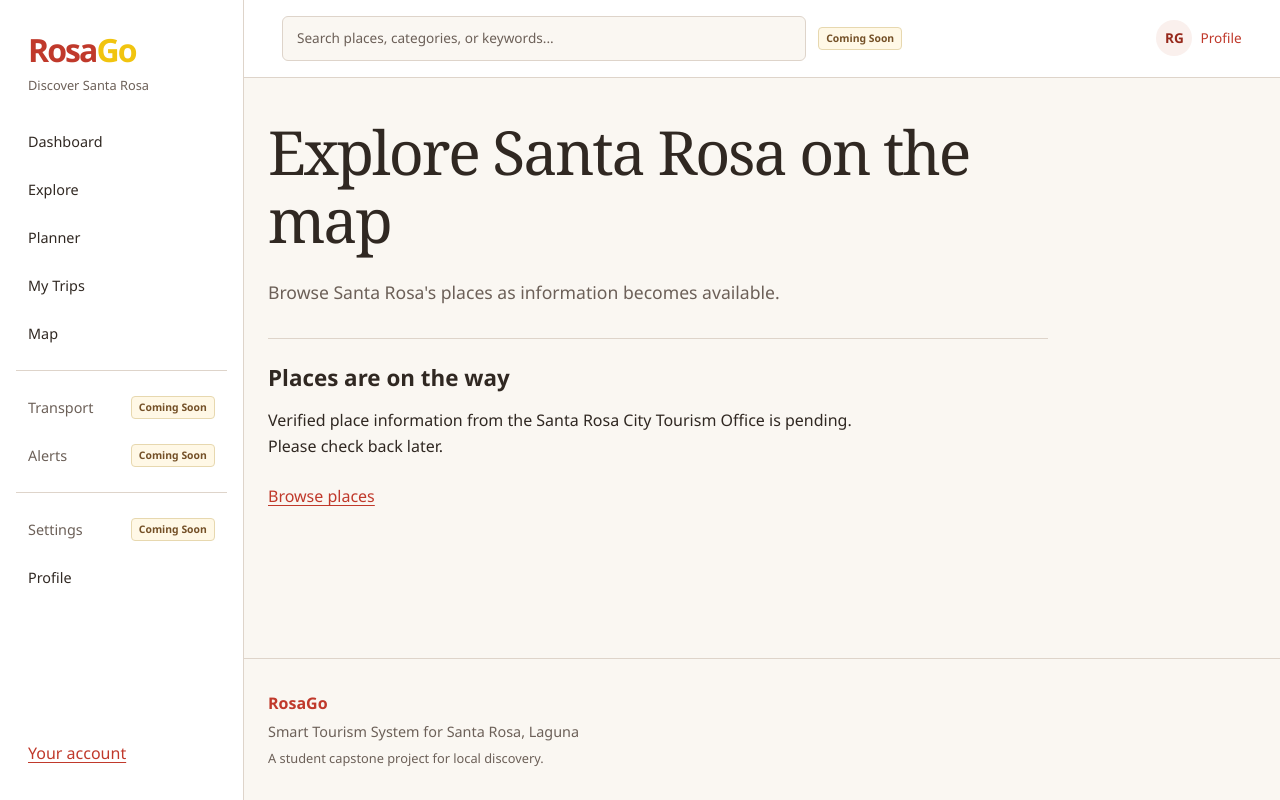
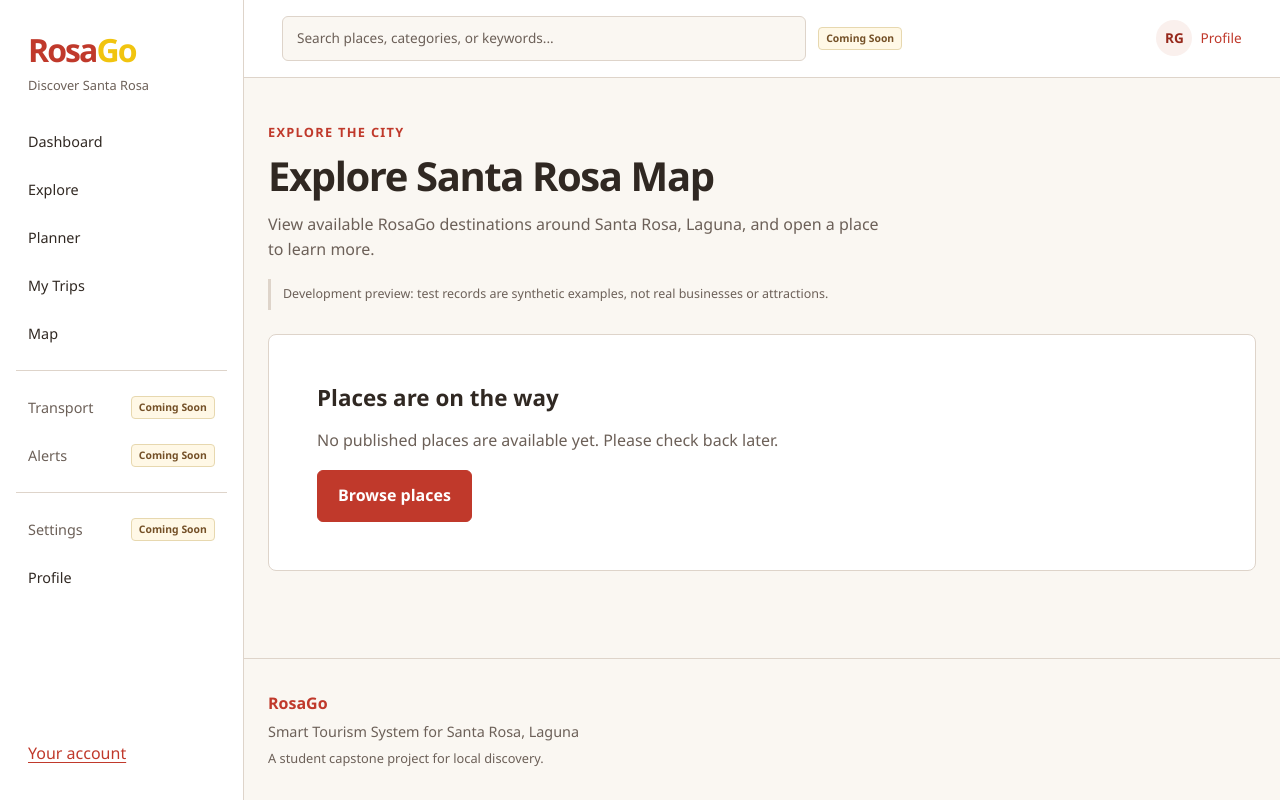
Before and after one commit to kkath8/RosaGo, a Flask app: template templates/map.html in a window 1280 px wide. Run offline with Flask 3, Linux system fonts and the light colour scheme; the template is opened without the code that fills it, so the values that code supplies are empty; parts of the project's set-up code (start-up, migrations or seed data) failed here and were passed over.

Commit message:
Redesign RosaGo map interface

```diff
--- a/static/css/site.css
+++ b/static/css/site.css
@@ -777,3 +777,160 @@
 .public-site .add-place-choice input:checked + span strong {
     color: var(--site-deep-red);
 }
+
+/* UI-5: map workspace only; Leaflet behavior and assets are unchanged. */
+.public-site .map-page {
+    display: flow-root;
+    max-width: none;
+    width: 100%;
+    padding-top: 0.25rem;
+}
+.public-site .map-heading {
+    margin-bottom: 1rem;
+    scroll-margin-top: 2.5rem;
+}
+.public-site .map-heading .eyebrow {
+    margin-bottom: 0.6rem;
+}
+.public-site .map-heading h1 {
+    max-width: none;
+    margin-bottom: 0.75rem;
+}
+.public-site .map-heading .page-subheading {
+    margin-bottom: 0;
+}
+.public-site .map-workspace {
+    display: grid;
+    grid-template-columns: minmax(230px, 1fr) minmax(0, 2fr);
+    align-items: stretch;
+    border: 1px solid var(--site-border);
+    border-radius: 10px;
+    background: #fff;
+    box-shadow: 0 3px 12px #30282208;
+    margin-top: 1.5rem;
+}
+.public-site .map-destination-panel,
+.public-site .map-canvas-panel {
+    min-width: 0;
+}
+.public-site .map-destination-panel {
+    display: flex;
+    flex-direction: column;
+    border-right: 1px solid var(--site-border);
+}
+.public-site .map-panel-heading,
+.public-site .map-canvas-heading {
+    padding: 1.25rem 1.25rem 0.75rem;
+}
+.public-site .map-workspace h2 {
+    font-size: 1.15rem;
+    margin-bottom: 0.5rem;
+}
+.public-site .map-panel-heading p,
+.public-site .map-workspace .map-privacy {
+    font-size: 0.8rem;
+    color: var(--site-muted);
+    margin-bottom: 0;
+    line-height: 1.5;
+}
+.public-site .map-panel-heading .text-link {
+    font-size: 0.85rem;
+    font-weight: 600;
+}
+.public-site .map-list-scroll {
+    flex: 1 1 0;
+    min-height: 12rem;
+    overflow-y: auto;
+    scrollbar-color: #a99b90 #faf7f2;
+    border-top: 1px solid var(--site-border);
+    border-radius: 0 0 0 10px;
+}
+.public-site .map-list-scroll:hover,
+.public-site .map-list-scroll:focus-within {
+    scrollbar-color: var(--site-muted) #faf7f2;
+}
+@media (forced-colors: active) {
+    .public-site .map-list-scroll {
+        scrollbar-color: auto;
+    }
+}
+.public-site .map-list-scroll:focus-visible {
+    outline-offset: -4px;
+}
+.public-site .map-workspace .map-place-list li {
+    padding: 1rem 1.25rem;
+    border-top: 0;
+    border-bottom: 1px solid var(--site-border);
+}
+.public-site .map-workspace .map-place-list li:last-child {
+    border-bottom: 0;
+}
+.public-site .map-workspace .map-place-list h3 {
+    font-size: 1rem;
+    line-height: 1.4;
+    overflow-wrap: anywhere;
+}
+.public-site .map-workspace .map-place-list h3 a {
+    padding-block: 0.5rem;
+}
+.public-site .map-workspace .map-place-list p {
+    font-size: 0.82rem;
+    color: var(--site-muted);
+    line-height: 1.6;
+    overflow-wrap: anywhere;
+}
+.public-site .map-category-badge {
+    display: inline-block;
+    max-width: 100%;
+    padding: 0.15rem 0.55rem;
+    border: 1px solid var(--site-border);
+    border-radius: 999px;
+    background: #faf7f2;
+    color: var(--site-deep-red);
+    font-size: 0.7rem;
+    font-weight: 600;
+}
+.public-site .map-workspace .places-map {
+    height: clamp(18rem, calc(100vh - 33rem), 32rem);
+    height: clamp(18rem, calc(100svh - 33rem), 32rem);
+    border-inline: 0;
+    border-radius: 0;
+    background: #f3ede4;
+}
+.public-site .map-canvas-notes {
+    padding: 0.75rem 1.25rem 1.25rem;
+}
+.public-site .map-canvas-notes .map-attribution {
+    font-size: 0.75rem;
+    margin: 0.25rem 0 0;
+}
+.public-site .map-canvas-notes .map-notice {
+    background: #faf7f2;
+    margin: 0.75rem 0 0;
+    font-size: 0.85rem;
+}
+.public-site .map-canvas-notes noscript p {
+    font-size: 0.85rem;
+    margin: 0.75rem 0 0;
+}
+.public-site .map-empty {
+    margin-top: 1.5rem;
+}
+@media (max-width: 1100px) {
+    .public-site .map-workspace {
+        grid-template-columns: minmax(0, 1fr);
+    }
+    .public-site .map-destination-panel {
+        border-right: 0;
+        border-bottom: 1px solid var(--site-border);
+    }
+    .public-site .map-list-scroll {
+        flex: none;
+        min-height: 0;
+        max-height: 18rem;
+        border-radius: 0;
+    }
+    .public-site .map-workspace .places-map {
+        height: clamp(20rem, 55vh, 28rem);
+    }
+}
--- a/templates/map.html
+++ b/templates/map.html
@@ -11,38 +11,52 @@
 {% block content %}
 {% set category_labels = {'attraction': 'Attractions', 'dining': 'Dining', 'shopping': 'Shopping', 'accommodation': 'Accommodation', 'nature': 'Nature', 'heritage': 'Heritage'} %}
 <div class="map-page">
-    <h1>Explore Santa Rosa on the map</h1>
+    <header class="map-heading">
+        <p class="eyebrow">Explore the city</p>
+        <h1 class="page-heading">Explore Santa Rosa Map</h1>
+        <p class="page-subheading">View available RosaGo destinations around Santa Rosa, Laguna, and open a place to learn more.</p>
+    </header>
+    <p class="catalog-disclosure">Development preview: test records are synthetic examples, not real businesses or attractions.</p>
     {% if markers %}
-    <p class="intro-text">See available places on the map, or open their details from the list below. This view shows up to 50 places.</p>
+    <div class="map-workspace">
+        <section class="map-destination-panel" aria-labelledby="map-list-title">
+            <div class="map-panel-heading">
+                <h2 id="map-list-title">Destinations</h2>
+                <p>Showing up to 50 places. Select a name to open Place Details.</p>
                 <a class="text-link" href="{{ url_for('places_list') }}">Browse places</a>
-    <section class="map-page-state" aria-labelledby="map-view-title">
-        <h2 id="map-view-title">Places on the map</h2>
-        <p class="map-privacy">The map background uses OpenStreetMap tiles and sends requests to an external map service.</p>
-        <div id="places-map" class="places-map" role="region" aria-label="Map of available places in Santa Rosa" hidden></div>
-        <p class="map-attribution">&copy; <a href="https://www.openstreetmap.org/copyright">OpenStreetMap contributors</a></p>
-        <p id="map-failure" class="map-notice" role="status" hidden>The interactive map could not be loaded. You can still browse the place details below.</p>
-        <p id="map-tile-failure" class="map-notice" role="status" hidden>The map background could not be loaded. You can still browse place details.</p>
-        <noscript><p>The interactive map needs JavaScript. You can still browse the place details below.</p></noscript>
-    </section>
-    <section class="map-page-state" aria-labelledby="map-list-title">
-        <h2 id="map-list-title">Place details</h2>
+            </div>
+            <div class="map-list-scroll" role="region" aria-label="Destination list" tabindex="0">
                 <ul class="map-place-list">
                     {% for marker in markers %}
                     <li>
+                        <span class="map-category-badge">{{ category_labels[marker.category] }}</span>
                         <h3><a href="{{ marker.detail_url }}">{{ marker.name }}</a></h3>
-                <p>{{ category_labels[marker.category] }}</p>
                         <p>{{ marker.address }}</p>
                     </li>
                     {% endfor %}
                 </ul>
+            </div>
         </section>
+        <section class="map-canvas-panel" aria-labelledby="map-view-title">
+            <div class="map-canvas-heading">
+                <h2 id="map-view-title">Places on the map</h2>
+                <p class="map-privacy">The map background uses OpenStreetMap tiles and sends requests to an external map service.</p>
+            </div>
+            <div id="places-map" class="places-map" role="region" aria-label="Map of available places in Santa Rosa" hidden></div>
+            <div class="map-canvas-notes">
+                <p class="map-attribution">&copy; <a href="https://www.openstreetmap.org/copyright">OpenStreetMap contributors</a></p>
+                <p id="map-failure" class="map-notice" role="status" hidden>The interactive map could not be loaded. You can still open Place Details from the destination list.</p>
+                <p id="map-tile-failure" class="map-notice" role="status" hidden>The map background could not be loaded. You can still browse place details.</p>
+                <noscript><p>The interactive map needs JavaScript. You can still open Place Details from the destination list.</p></noscript>
+            </div>
+        </section>
+    </div>
     <script id="map-data" type="application/json">{{ markers | tojson }}</script>
     {% else %}
-    <p class="intro-text">Browse Santa Rosa's places as information becomes available.</p>
-    <section class="map-page-state" aria-labelledby="map-state-title">
+    <section class="empty-state map-empty" aria-labelledby="map-state-title">
         <h2 id="map-state-title">Places are on the way</h2>
-        <p>Verified place information from the Santa Rosa City Tourism Office is pending. Please check back later.</p>
-        <a class="text-link" href="{{ url_for('places_list') }}">Browse places</a>
+        <p>No published places are available yet. Please check back later.</p>
+        <a class="site-button" href="{{ url_for('places_list') }}">Browse places</a>
     </section>
     {% endif %}
 </div>
```
Also changed, not shown: tests/test_map_routes.py (+22 -3 lines). Lines whose indentation alone changed are shown as unchanged.
